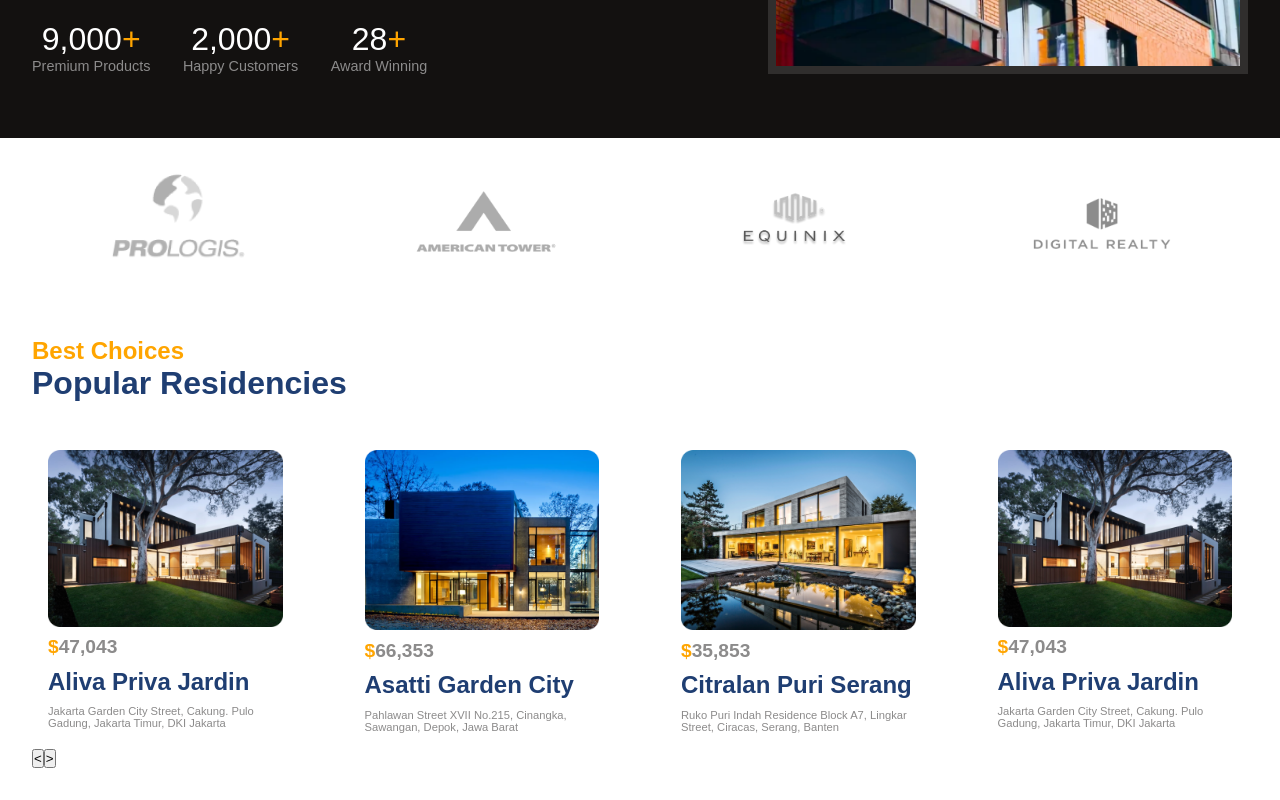
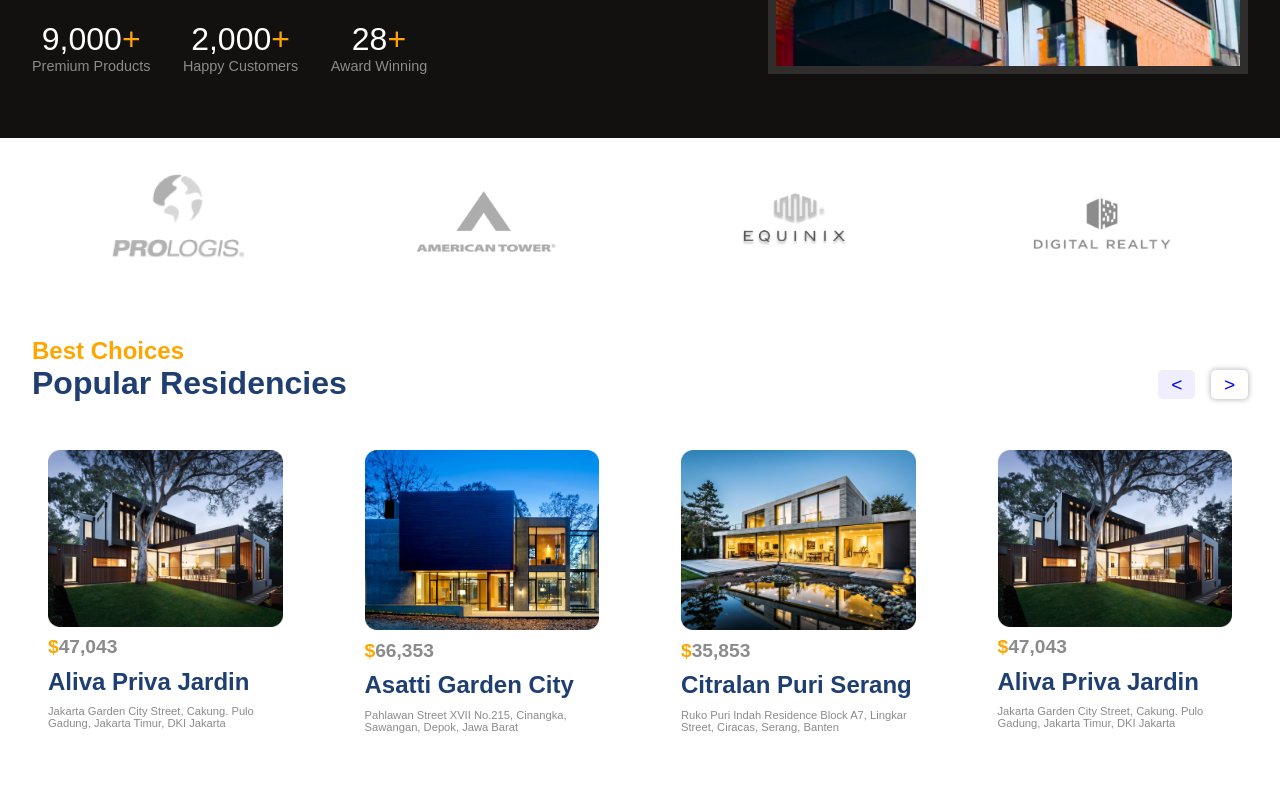
Before and after one commit to Arohi-30/react-team-project, a React (Vite) app: page / in a window 1280 px wide. Shown: the part 588-1388 px from the top of the page. Built offline with nearby package versions, Linux system fonts and the light colour scheme.

Commit message:
Fixed Slider Button Css

```diff
--- a/src/components/Residencies/Residencies.css
+++ b/src/components/Residencies/Residencies.css
@@ -1,5 +1,6 @@
 .r-container{
     overflow: hidden;
+    position: relative;
 }
 .r-head{
     margin-bottom: 2rem;
@@ -48,3 +49,28 @@
 .swiper-horizontal{
     overflow: visible;
 }
+
+.r-buttons{
+    position: absolute;
+    gap: 1rem;
+    top: -4rem;
+    right: 0;
+}
+
+.r-buttons button{
+    font-size: 1.2rem;
+    padding: 0.2rem 0.8rem;
+    color: blue;
+    border: none;
+    border-radius: 5px;
+    background-color: white;
+    cursor: pointer;
+}
+
+.r-buttons>:nth-child(1){
+    background-color: #EEEEFF;
+}
+
+.r-buttons>:nth-child(2){
+    box-shadow: 0px 0px 5px 1px rgba(0, 0, 0, 0.25);
+}
--- a/src/components/Residencies/Residencies.jsx
+++ b/src/components/Residencies/Residencies.jsx
@@ -40,7 +40,7 @@
 const SliderButtons = ()=> {
   const swiper = useSwiper();
   return (
-    <div className="r-button">
+    <div className="flexCenter r-buttons">
       <button onClick={()=> swiper.slidePrev()}>&lt;</button>
       <button onClick={()=> swiper.slideNext()}>&gt;</button>
     </div>
```
